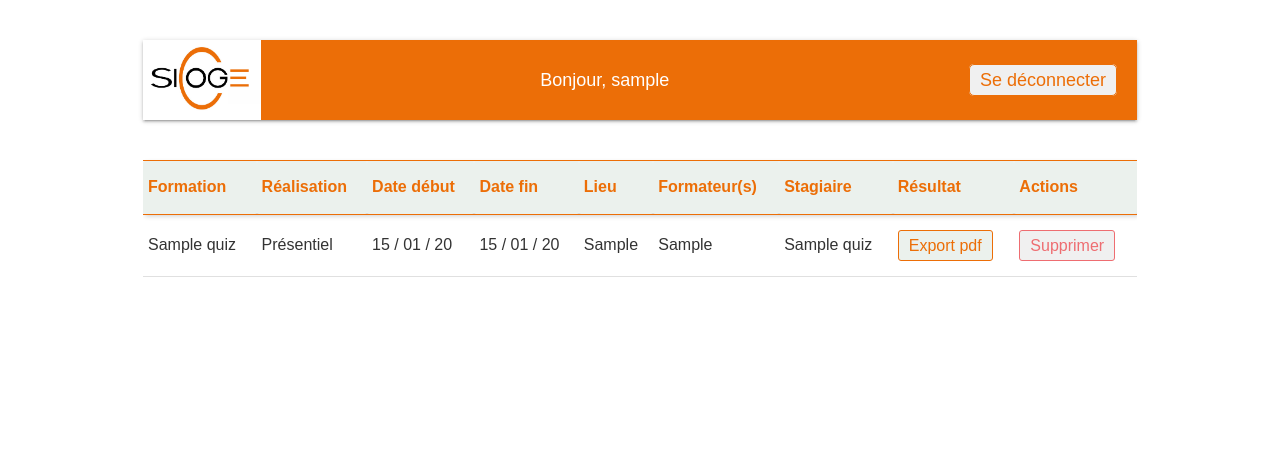
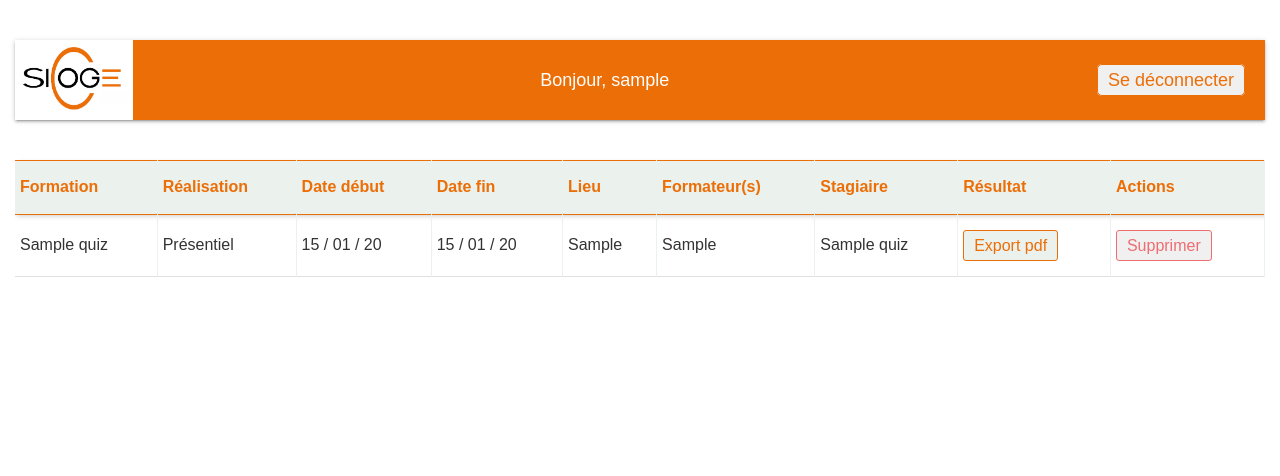
Before and after one commit to mkinty/sicogeeval, a Django app: page /results/ in a window 1280 px wide. Shown: the top 476 px of the page. Run offline with Django 4.2, Linux system fonts and the light colour scheme; a user stored in the database is signed in; tables that the repository leaves empty hold one stand-in row (values such as "Sample post"); some libraries are stand-ins or nearby versions.

```diff
--- a/quiz/templates/quiz/render_pdf.html
+++ b/quiz/templates/quiz/render_pdf.html
@@ -12,7 +12,7 @@ Resultat eval en pdf
     <span>75009 PARIS</span>
   </div>
   <div class="image">
-    <img src="{% static 'icons/logo.png' %}">
+    <img src="{% static '.icons/logo.png' %}">
     <span class="logo">www.sicoge.com</span>
   </div>
   <div class="right">
--- a/static/styles.css
+++ b/static/styles.css
@@ -107,7 +107,7 @@ button {
 
 .container.quiz-container {
     margin-top: 4rem;
-    width: 80% ;
+    width: 100% ;
 }
 /* --- FORM CARDS --- */
 .form-card {
@@ -507,3 +507,7 @@ label span{
   justify-content: center;
   border-left: 0.1rem solid var(--text) !important;
 }
+table tr th,
+table tr td {
+  border-right: 0.1rem solid var(--light) !important;
+}
```
